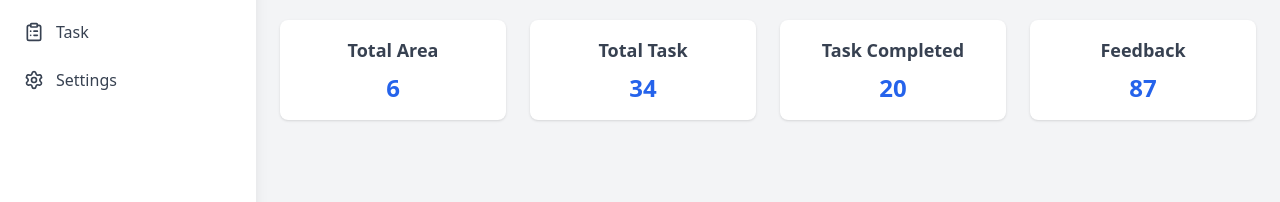
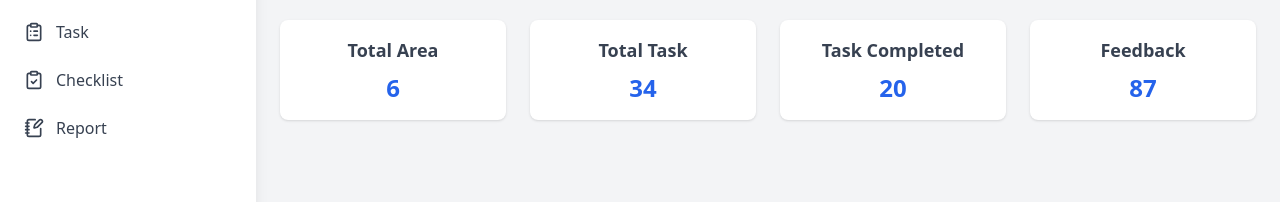
Before and after one commit to RizalSFN/ceklis-monitoring, a React (Vite) app in the folder frontend/: page /dashboard in a window 1280 px wide. Shown: the part 156-358 px from the top of the page. Built offline with nearby package versions, Linux system fonts and the light colour scheme.

Commit message:
menambah menu sidebar

```diff
--- a/frontend/src/layouts/Sidebar.jsx
+++ b/frontend/src/layouts/Sidebar.jsx
@@ -4,7 +4,8 @@ import {
     Home,
     MapPinned,
     ClipboardList,
-    Settings,
+    ClipboardCheck,
+    NotebookPen,
 } from "lucide-react";
 import { Link, useLocation } from "react-router-dom";
 
@@ -13,7 +14,8 @@ export default function Sidebar({ sidebarOpen }) {
         { name: "Dashboard", path: "/dashboard", icon: <Home className="w-5 h-5" /> },
         { name: "Area", path: "/area", icon: <MapPinned className="w-5 h-5" /> },
         { name: "Task", path: "/task", icon: <ClipboardList className="w-5 h-5" /> },
-        { name: "Settings", path: "/settings", icon: <Settings className="w-5 h-5" /> },
+        { name: "Checklist", path: "/checklist", icon: <ClipboardCheck className="w-5 h-5" /> },
+        { name: "Report", path: "/report", icon: <NotebookPen className="w-5 h-5" /> },
     ];
 
     const location = useLocation();
```
